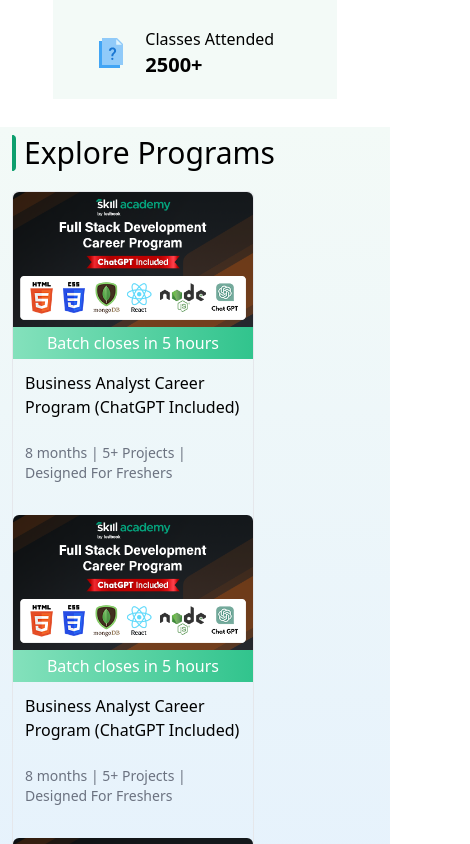
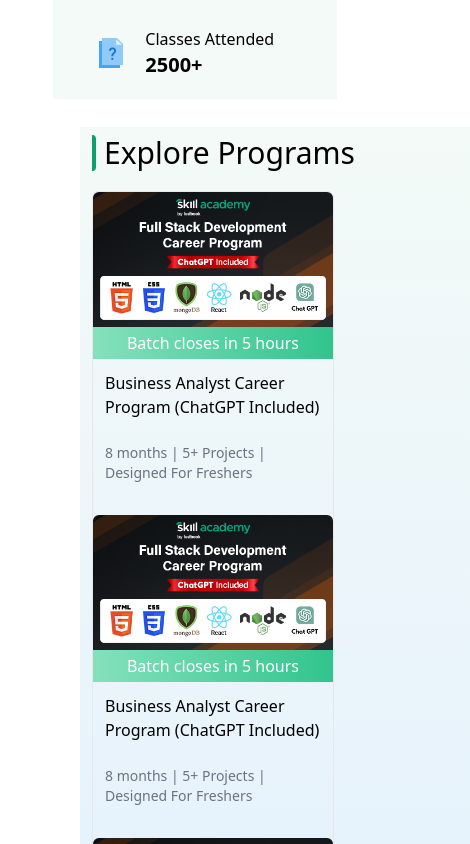
Before and after one commit to Ateeb1998/ExamPortal, a React (Vite) app: page / in a window 390 px wide. Shown: the part 1100-1944 px from the top of the page, 470 px wide, since content can reach past the window. Built offline with nearby package versions, Linux system fonts and the light colour scheme.

Commit message:
Courses.jsx

```diff
--- a/src/components/Courses.jsx
+++ b/src/components/Courses.jsx
@@ -3,7 +3,7 @@
 
 const Courses = () => {
   return (
-    <div className='py-2 w-screen h-fit bg-gradient-to-b from-green-50 to-blue-100 mt-5'>
+    <div className='ml-20 sm:ml-0 py-2 w-screen h-fit bg-gradient-to-b from-green-50 to-blue-100 mt-5'>
         <div className='ml-3 sm:ml-56 text-3xl flex gap-2'>
             <span className='border-2 border-green-500 rounded-r-md'></span>
             <p>Explore Programs</p>
```
